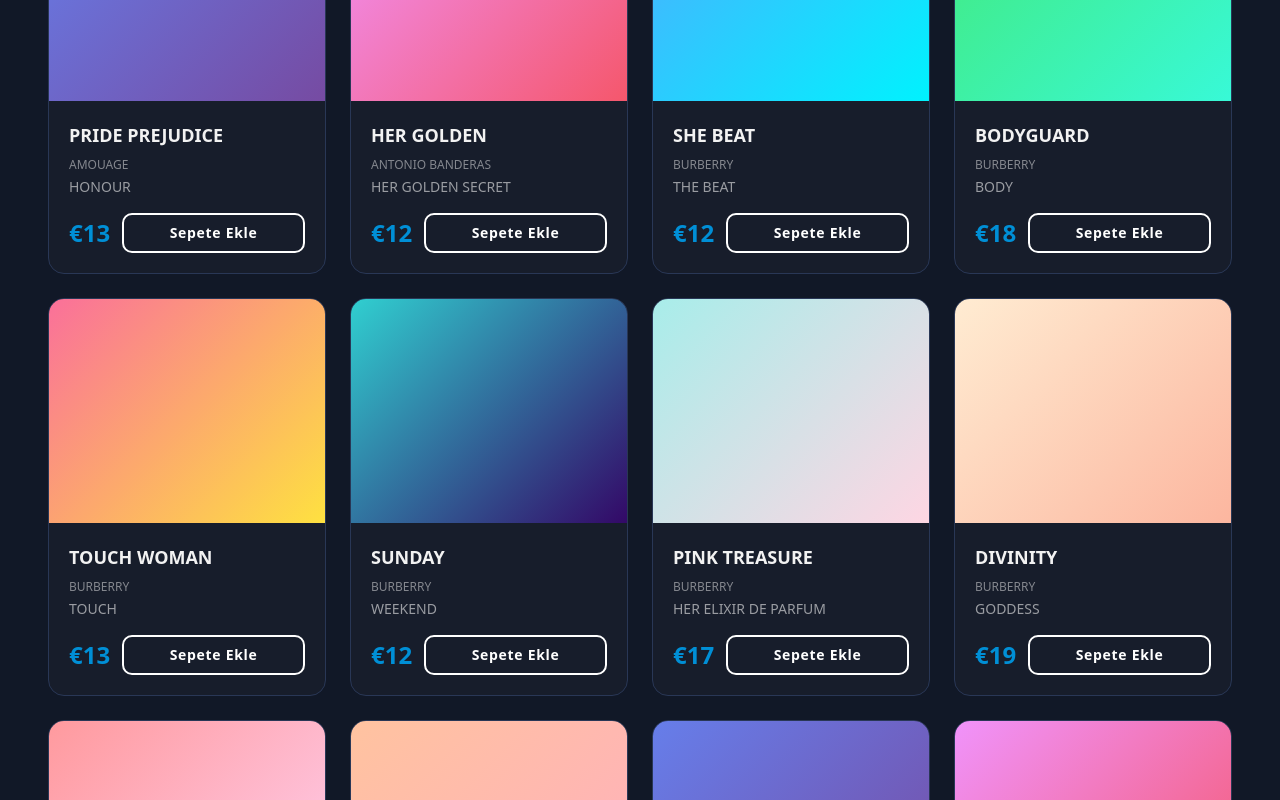
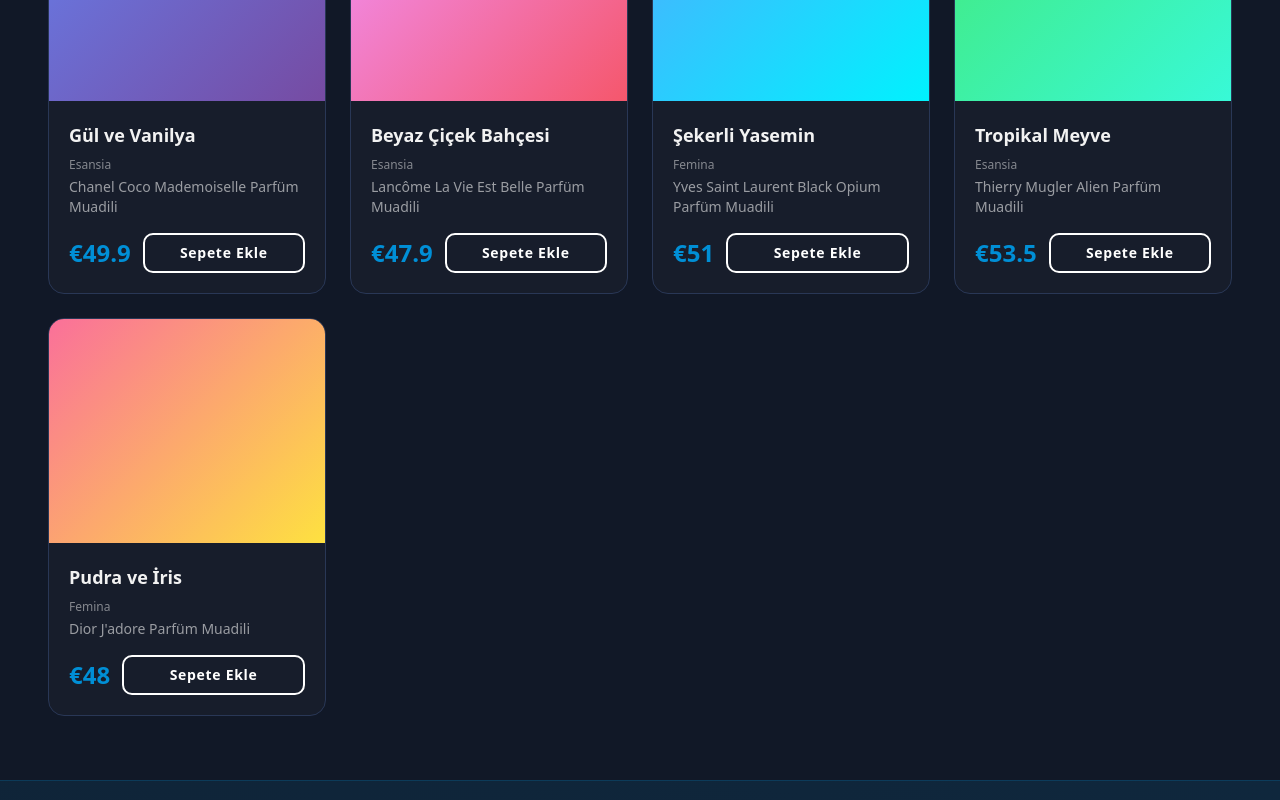
Before and after one commit to tolgahanunsall/aura-works, a React (Vite) app: page /products in a window 1280 px wide. Shown: the part 660-1460 px from the top of the page. Built offline with nearby package versions, Linux system fonts and the light colour scheme; a web font is replaced by a local one.

Commit message:
Remove products_data.json and integrate product data directly into Products.tsx with localized entries for Turkish perfumes. Update the Products component to utilize the new inline product data structure.

```diff
--- a/client/pages/Products.tsx
+++ b/client/pages/Products.tsx
@@ -1,7 +1,6 @@
 import { Layout } from "@/components/Layout";
 import { Button } from "@/components/ui/button";
 import { ArrowRight, Heart, Search } from "lucide-react";
-import productsData from "../../products_data.json";
 import { useState } from "react";
 
 interface Product {
@@ -11,6 +10,96 @@ interface Product {
   marka: string;
   orijinal_referans: string;
 }
+
+// *** EKLENMESİ GEREKEN productsData DİZİSİ BURADADIR ***
+const productsData: Product[] = [
+  {
+    urun_adi: "Gül ve Vanilya",
+    kategori: "WOMAN",
+    euro_fiyat: 49.90,
+    marka: "Esansia",
+    orijinal_referans: "Chanel Coco Mademoiselle Parfüm Muadili"
+  },
+  {
+    urun_adi: "Derin Deniz",
+    kategori: "MAN",
+    euro_fiyat: 54.50,
+    marka: "Aroma Art",
+    orijinal_referans: "Dior Sauvage Parfüm Muadili"
+  },
+  {
+    urun_adi: "Orman Fısıltısı",
+    kategori: "UNISEX",
+    euro_fiyat: 62.00,
+    marka: "Niche Scent",
+    orijinal_referans: "Tom Ford Oud Wood Parfüm Muadili"
+  },
+  {
+    urun_adi: "Beyaz Çiçek Bahçesi",
+    kategori: "WOMAN",
+    euro_fiyat: 47.90,
+    marka: "Esansia",
+    orijinal_referans: "Lancôme La Vie Est Belle Parfüm Muadili"
+  },
+  {
+    urun_adi: "Baharatlı Tütün",
+    kategori: "MAN",
+    euro_fiyat: 58.00,
+    marka: "Aroma Art",
+    orijinal_referans: "Maison Francis Kurkdjian Baccarat Rouge 540 Muadili"
+  },
+  {
+    urun_adi: "Misk ve Amber",
+    kategori: "UNISEX",
+    euro_fiyat: 69.50,
+    marka: "Niche Scent",
+    orijinal_referans: "Creed Aventus Parfüm Muadili"
+  },
+  {
+    urun_adi: "Şekerli Yasemin",
+    kategori: "WOMAN",
+    euro_fiyat: 51.00,
+    marka: "Femina",
+    orijinal_referans: "Yves Saint Laurent Black Opium Parfüm Muadili"
+  },
+  {
+    urun_adi: "Taze Narenciye",
+    kategori: "MAN",
+    euro_fiyat: 45.00,
+    marka: "Aqua Cool",
+    orijinal_referans: "Giorgio Armani Acqua Di Gio Parfüm Muadili"
+  },
+  {
+    urun_adi: "Sandal Ağacı",
+    kategori: "UNISEX",
+    euro_fiyat: 59.90,
+    marka: "Niche Scent",
+    orijinal_referans: "Le Labo Santal 33 Parfüm Muadili"
+  },
+  {
+    urun_adi: "Tropikal Meyve",
+    kategori: "WOMAN",
+    euro_fiyat: 53.50,
+    marka: "Esansia",
+    orijinal_referans: "Thierry Mugler Alien Parfüm Muadili"
+  },
+  {
+    urun_adi: "Yoğun Vetiver",
+    kategori: "MAN",
+    euro_fiyat: 61.50,
+    marka: "Aroma Art",
+    orijinal_referans: "Terre d'Hermès Parfüm Muadili"
+  },
+  {
+    urun_adi: "Pudra ve İris",
+    kategori: "WOMAN",
+    euro_fiyat: 48.00,
+    marka: "Femina",
+    orijinal_referans: "Dior J'adore Parfüm Muadili"
+  },
+];
+// *** productsData DİZİSİ SONU ***
+
 
 const Products = () => {
   const allProducts: Product[] = productsData;
```
Also changed, not shown: client/products_data.json (renamed from products_data.json).
